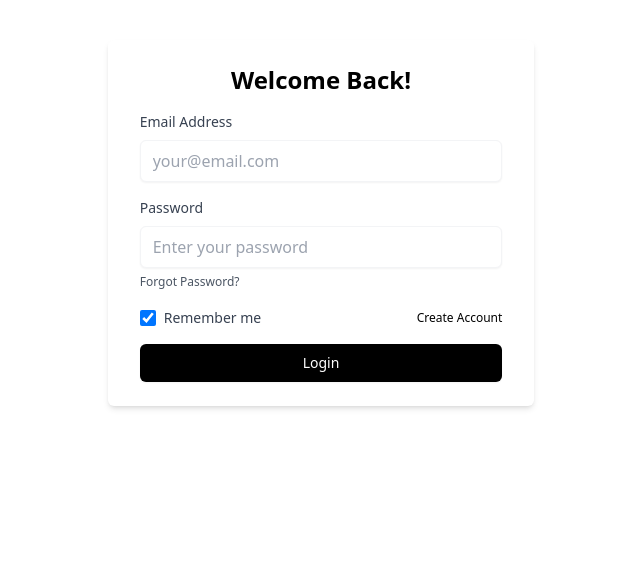
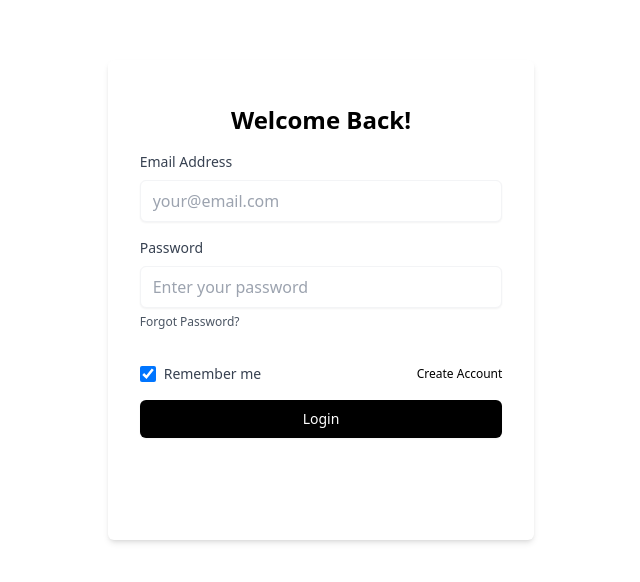
Before and after one commit to judahtc/hospital-patient-visits-manager-frontend, an Angular app in the folder hospital-visits-manager-frontend/: page / in a window 1280 px wide. Shown: the top 582 px of the page, without its empty margins (319-959 px from the left). Built offline with nearby package versions, Linux system fonts and the light colour scheme.

Commit message:
feat: pefected the original login page

```diff
--- a/hospital-visits-manager-frontend/src/app/login/login.component.html
+++ b/hospital-visits-manager-frontend/src/app/login/login.component.html
@@ -1,6 +1,6 @@
 <div class=" flex items-center justify-center w-full dark:bg-gray-950 mt-10">
-  <div class="bg-white dark:bg-gray-900 shadow-md rounded-md px-8 py-6 max-w-lg w-1/3">
-    <h1 class="text-2xl font-bold text-center mb-4 dark:text-gray-200">Welcome Back!</h1>
+  <div class="bg-white dark:bg-gray-900 shadow-md rounded-md px-8 py-6 max-w-lg w-1/3 h-[30rem] mt-5">
+    <h1 class="text-2xl font-bold text-center mb-4 dark:text-gray-200 mt-5">Welcome Back!</h1>
 
     <form action="#" [formGroup]="form">
       <div class="mb-4">
@@ -35,7 +35,7 @@
           class="text-xs text-gray-600 hover:text-black focus:outline-none focus:ring-2 focus:ring-offset-2 focus:ring-black">Forgot
           Password?</a>
       </div>
-      <div class="flex items-center justify-between mb-4">
+      <div class="flex items-center justify-between mb-4 mt-8">
         <div class="flex items-center">
           <input type="checkbox" id="remember"
             class="h-4 w-4 rounded border-gray-300 text-black focus:ring-black focus:outline-none" checked>
```
